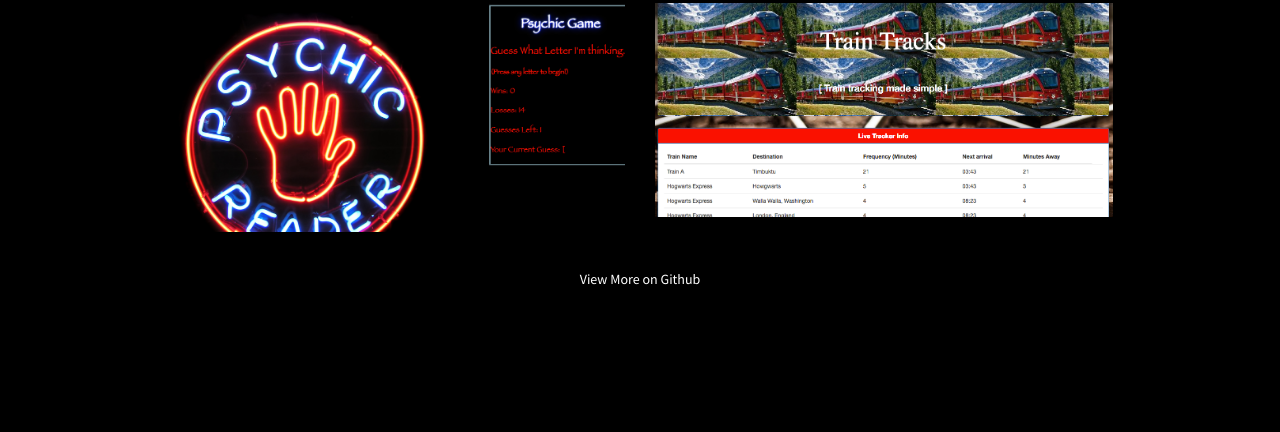
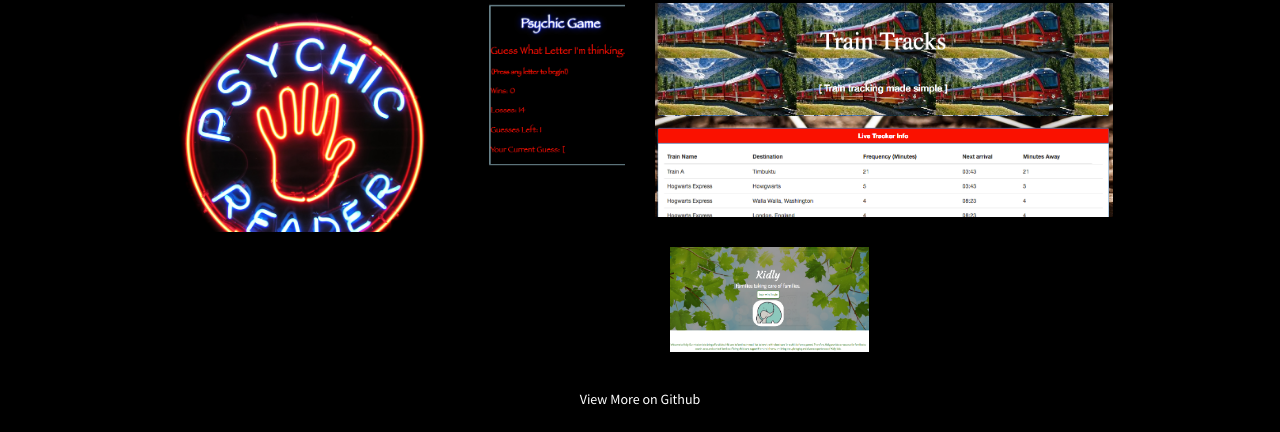
Before and after one commit to katherinerinas/KatherineRinas, a plain HTML site: page index.html in a window 1280 px wide. Shown: the part 2518-2950 px from the top of the page. Drawn offline with Linux system fonts and the light colour scheme.

Commit message:
added the kidly project and url link

```diff
--- a/index.html
+++ b/index.html
@@ -282,6 +282,13 @@
                                     <img class="img-portfolio img-responsive" src="img/traintracks.png">
                                 </a>
                             </div>
+                            <div class="col-md-6">
+                            <div class="portfolio-item">
+                                <a href="http://kinder.directory">
+                                    <img class="img-portfolio img-responsive" src="img/kidlypic.png">
+
+                                </a>
+                            </div>
                         </div>
                     </div>
                     <!-- /.row (nested) -->
```
Also changed, not shown: img/kidlypic.png (added), img/kinder.png (added), 1 other file.
